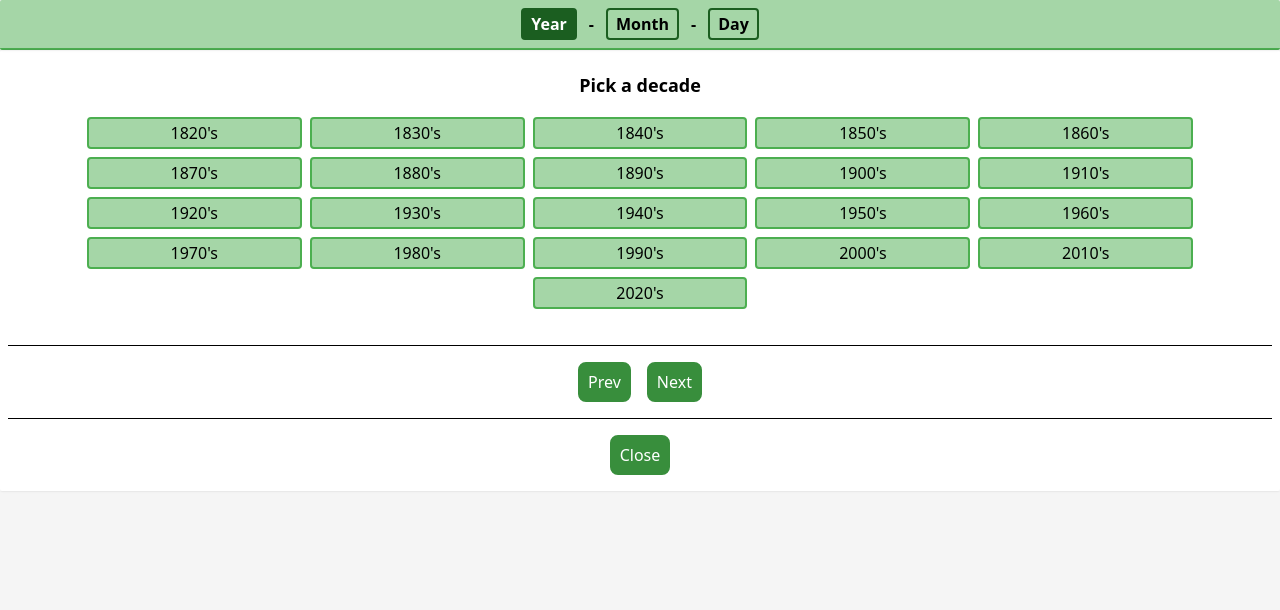
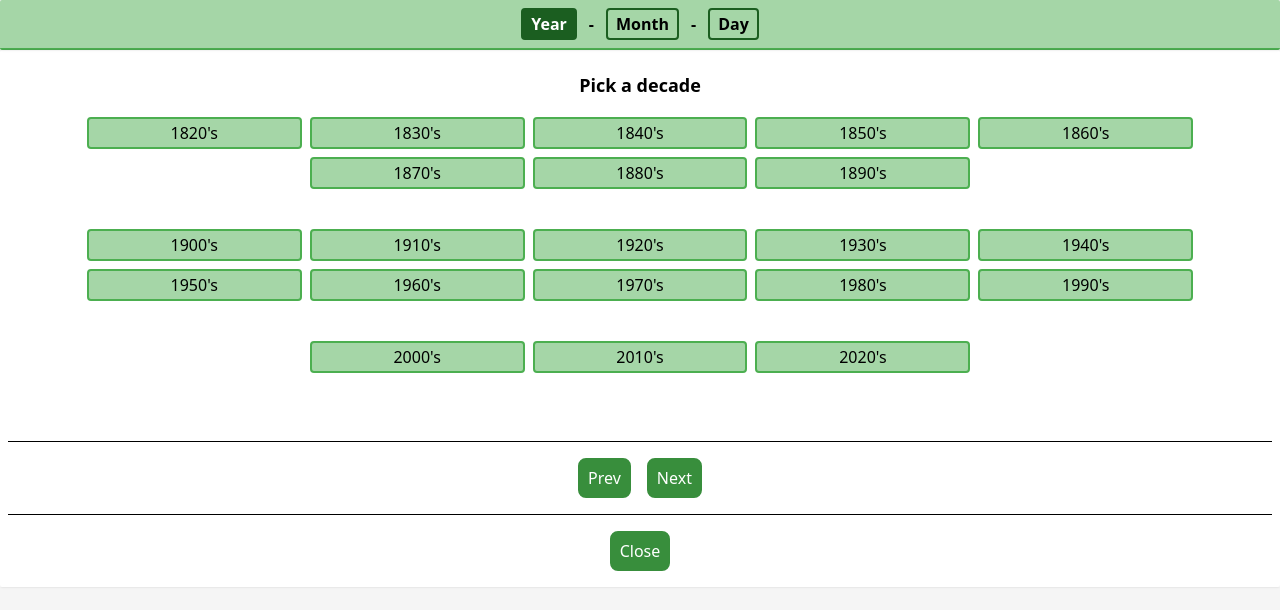
Before and after one commit to Sub-Xaero/UXDatepicker, a Vue app: page / in a window 1280 px wide. Both pictures are taken after a click on the element "Year". Shown: the top 610 px of the page. Built offline with nearby package versions, Linux system fonts and the light colour scheme.

Commit message:
Group decade options by century and space them out into visually distinct groups

```diff
--- a/src/App.vue
+++ b/src/App.vue
@@ -24,8 +24,10 @@
       <div v-if="mode === 'dec'">
         <h5 class="action-text">Pick a decade</h5>
         <div class="option-wrapper decade">
-          <div :class="['option', (i < minDecade || i > maxDecade ? 'disabled' : ''), (decade === i ? 'active' : '')]" :key="i" @click="pickDecade(i)" v-for="i in decadeOptions">
-            {{i}}'s
+          <div :key="century" class="option-group" v-for="(decades, century) in decadeOptionsByCentury">
+            <div :class="['option', (i < minDecade || i > maxDecade ? 'disabled' : ''), (decade === i ? 'active' : '')]" :key="i" @click="pickDecade(i)" v-for="i in decades">
+              {{i}}'s
+            </div>
           </div>
 
         </div>
@@ -100,6 +102,17 @@
           arr.push(i);
         }
         return arr;
+      });
+      let decadeOptionsByCentury = computed(() => {
+        return decadeOptions.value.reduce(
+          (accumulator: { [i: number]: number[] }, decadeYear: number) => {
+            let century = Math.floor(decadeYear / 100) + 1;
+            accumulator[century] = accumulator[century] || [];
+            accumulator[century].push(decadeYear);
+            return accumulator;
+          },
+          {},
+        );
       });
       let yearOptions = computed(() => {
         let arr: number[] = [];
@@ -209,6 +222,7 @@
         date,
         // Computed
         decadeOptions,
+        decadeOptionsByCentury,
         yearOptions,
         monthOptions,
         dayOptions,
@@ -323,7 +337,12 @@
         @apply text-lg;
       }
 
-      .option-wrapper {
+      .option-group {
+        flex-basis: 100%;
+        @apply mb-4;
+      }
+
+      .option-wrapper, .option-group {
         @apply mb-8;
         @apply flex flex-wrap content-center justify-center text-center;
 
```
